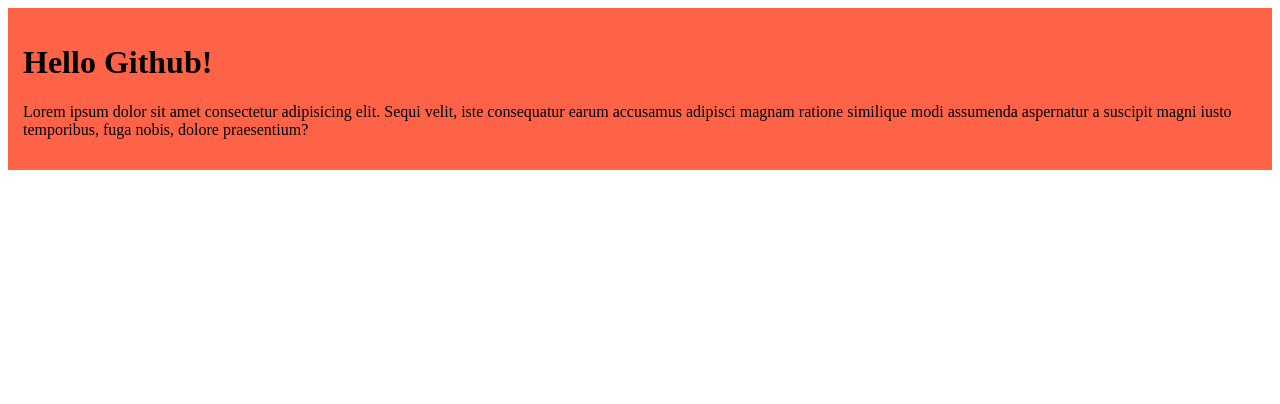
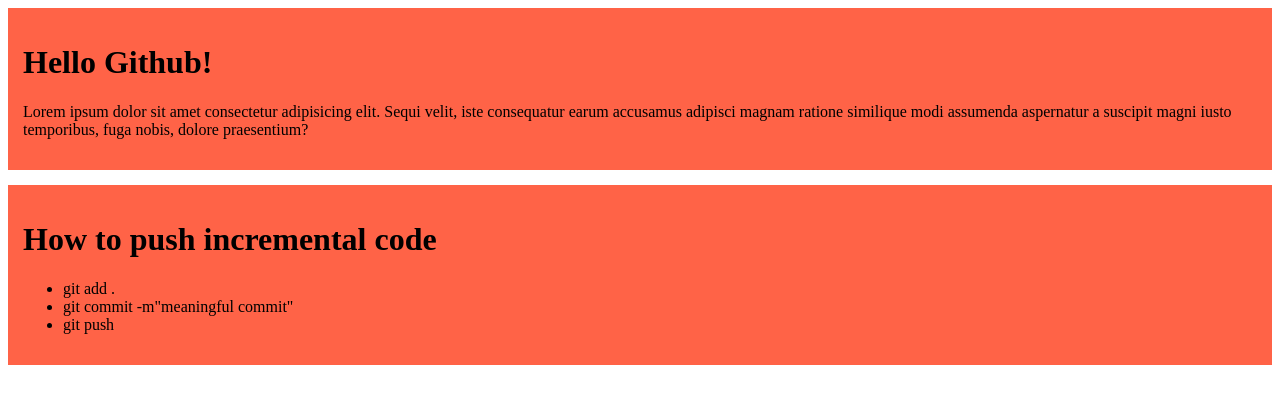
Before and after one commit to shuvostack/demo-project, a plain HTML site: page index.html in a window 1280 px wide. Drawn offline with Linux system fonts and the light colour scheme.

Commit message:
incremental code added

```diff
--- a/index.html
+++ b/index.html
@@ -7,11 +7,21 @@
     <link rel="stylesheet" href="style.css">
 </head>
 <body>
-    <div class="github-container">
+    <div class="container">
         <h1>Hello Github!</h1>
         <p>
             Lorem ipsum dolor sit amet consectetur adipisicing elit. Sequi velit, iste consequatur earum accusamus adipisci magnam ratione similique modi assumenda aspernatur a suscipit magni iusto temporibus, fuga nobis, dolore praesentium?
         </p>
     </div>
+
+    <div class="container">
+        <h1>How to push incremental code</h1>
+
+        <ul>
+            <li>git add .</li>
+            <li>git commit -m"meaningful commit"</li>
+            <li>git push</li>
+        </ul>
+    </div>
 </body>
 </html>
--- a/style.css
+++ b/style.css
@@ -1,4 +1,5 @@
-.github-container{
+.container{
     background-color: tomato;
     padding: 15px;
+    margin-bottom: 15px;
 }
```
